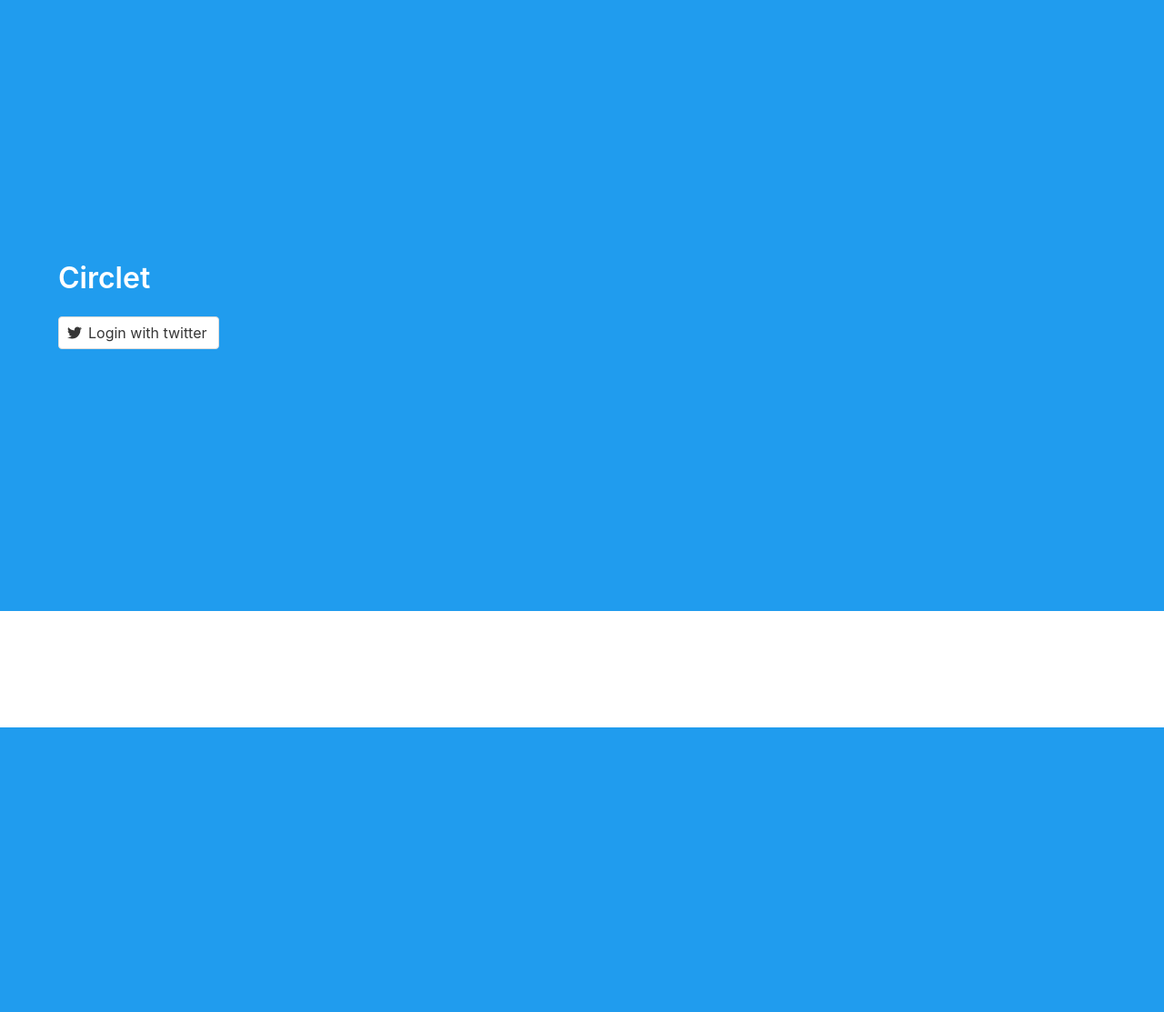
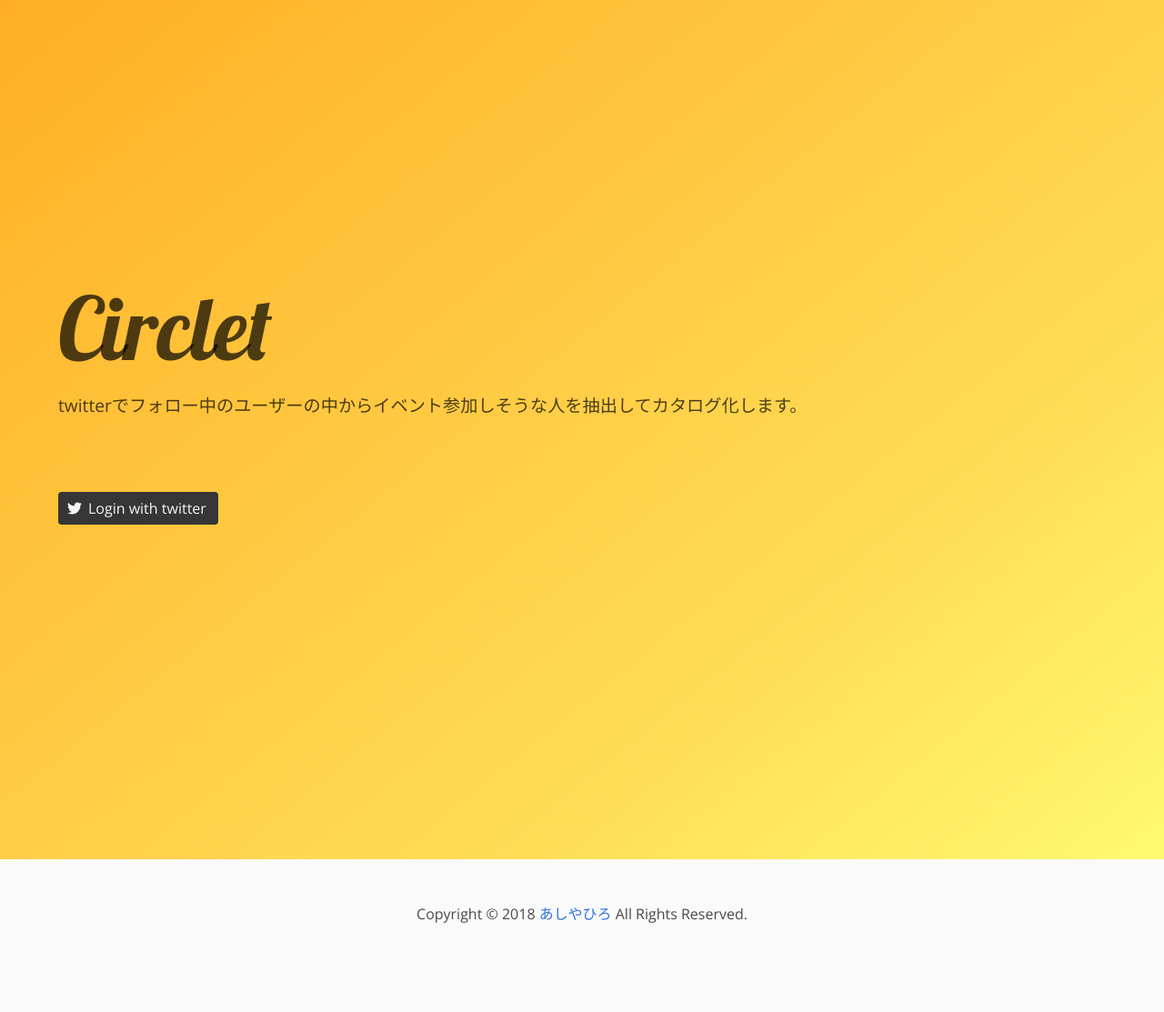
Before and after one commit to kk6/circlet, a Django app: page / in a window 1280 px wide. Shown: the whole page at 91% size. Before the commit the page ends 800 px from the top, so only its background shows below. Run offline with Django 3.2, Linux system fonts and the light colour scheme; some libraries are stand-ins or nearby versions; some web fonts are replaced.

Commit message:
Make UI look good.

```diff
--- a/circlet/templates/base.html
+++ b/circlet/templates/base.html
@@ -1,10 +1,17 @@
 <!DOCTYPE html>
-<html lang="en">
+<html lang="ja">
 <head>
-  <meta charset="UTF-8">
+  <meta charset="utf-8">
+  <meta name="viewport" content="width=device-width, initial-scale=1">
   <title>{% block title %}{% endblock %} - Circlet</title>
   {% block css %}
   <link rel="stylesheet" href="https://cdnjs.cloudflare.com/ajax/libs/bulma/0.7.1/css/bulma.min.css" />
+  <link href="https://fonts.googleapis.com/css?family=Lobster|Open+Sans" rel="stylesheet">
+  <link href="https://fonts.googleapis.com/earlyaccess/sawarabigothic.css" rel="stylesheet" />
+    <style>
+    /*.wf-sawarabigothic { font-family: "Sawarabi Gothic"; } */
+    body { font-family: 'Open Sans', "Sawarabi Gothic", sans-serif; }
+    </style>
   {% endblock %}
   {% block js %}
   <script defer src="https://use.fontawesome.com/releases/v5.1.0/js/all.js"></script>
@@ -13,5 +20,12 @@
 <body>
   {% block content %}{% endblock %}
   {% block footer_js %}{% endblock %}
+  <footer class="footer">
+    <div class="content has-text-centered">
+      <p>
+        Copyright © 2018 <a href="https://ashiyahiro.work">あしやひろ</a> All Rights Reserved.
+      </p>
+    </div>
+  </footer>
 </body>
 </html>
--- a/circlet/templates/index.html
+++ b/circlet/templates/index.html
@@ -2,12 +2,29 @@
 
 {% block title %}Top{% endblock %}
 
+{% block css %}
+{{ block.super }}
+<style>
+.hero-logo {
+  font-family: 'Lobster', cursive;
+  font-size: 6rem;
+}
+.hero-description {
+  font-size: 1.2rem;
+}
+.hero-body .button {
+  margin: 5rem 0;
+}
+</style>
+{% endblock %}
+
 {% block content %}
-  <section class="hero is-info is-large">
+  <section class="hero is-warning is-bold is-large">
     <div class="hero-body">
       <div class="container">
-        <h1 class="title">Circlet</h1>
-        <a class="button" href="{% url 'login' %}">
+        <h1 class="hero-logo">Circlet</h1>
+        <h2 class="hero-description">twitterでフォロー中のユーザーの中からイベント参加しそうな人を抽出してカタログ化します。</h2>
+        <a class="button is-dark" href="{% url 'login' %}">
           <span class="icon">
             <i class="fab fa-twitter"></i>
           </span>
```
Also changed, not shown: circlet/templates/_components/navbar.html (added, +25 -0 lines), circlet/templates/dashboard.html (+13 -6 lines).
